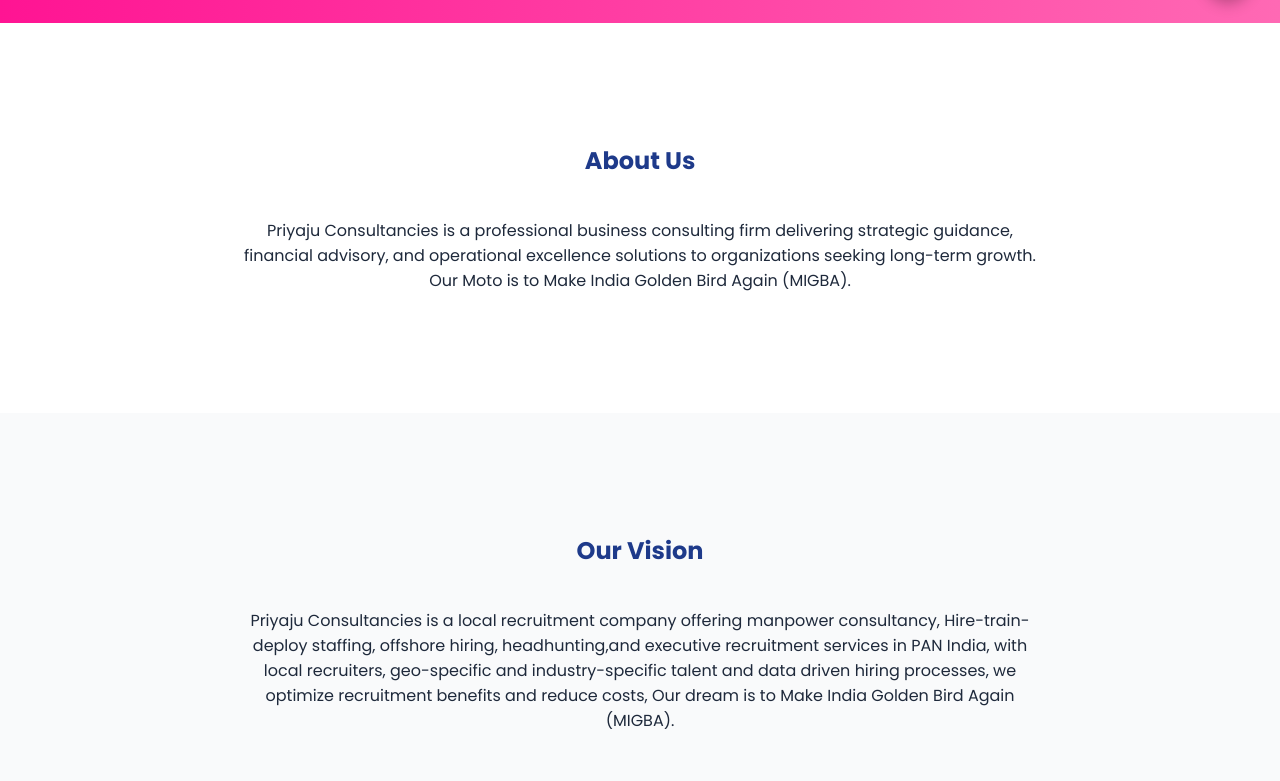
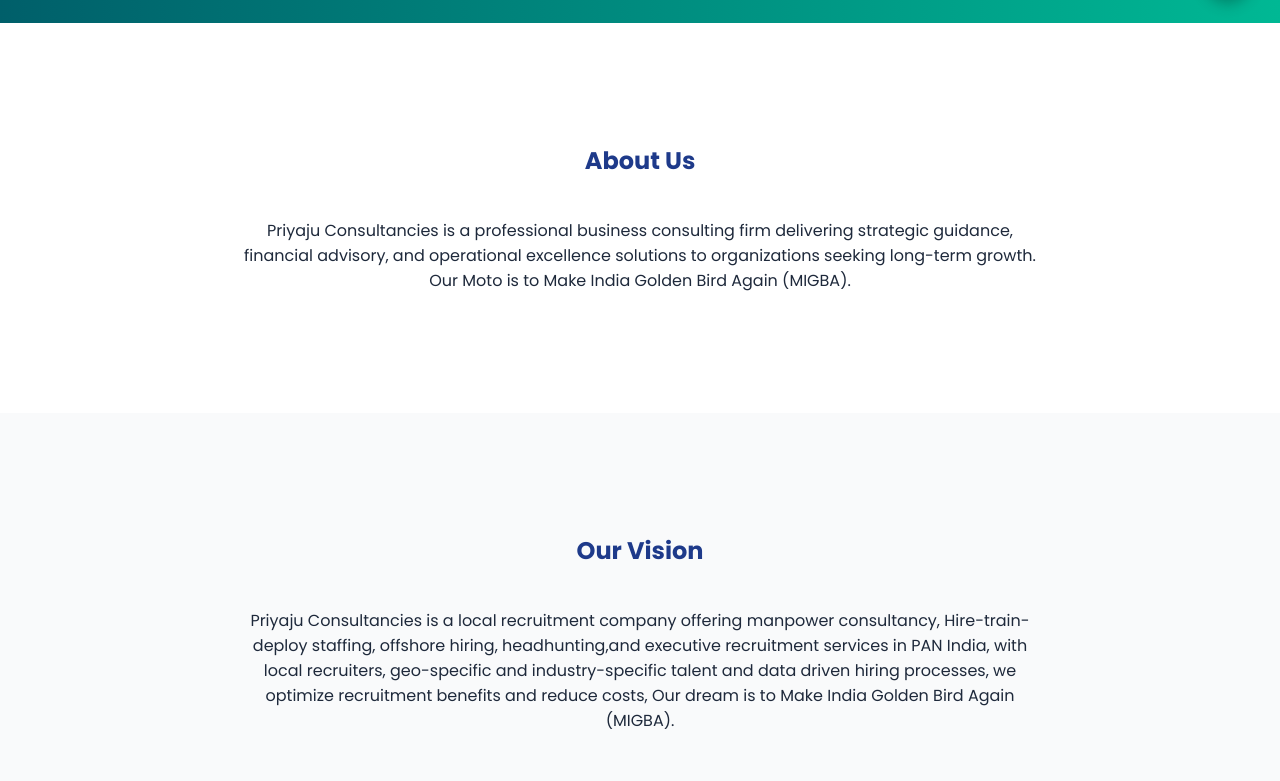
Before and after one commit to Abhilion001/priyaju-consultancies, a plain HTML site: page index.html in a window 1280 px wide. Shown: the part 777-1558 px from the top of the page. Drawn offline with Linux system fonts and the light colour scheme.

Commit message:
Update index.html

```diff
--- a/index.html
+++ b/index.html
@@ -28,7 +28,7 @@
 
 body {
   font-family:'Poppins', sans-serif;
-  background: linear-gradient(to right, #ff1493, #ff69b4);
+  background: linear-gradient(to right, #005f6a, #00b894);
   color:#fff;
 }
 
```
